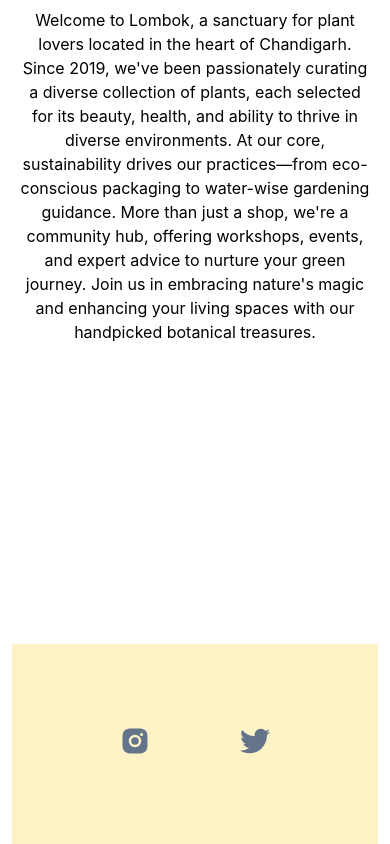
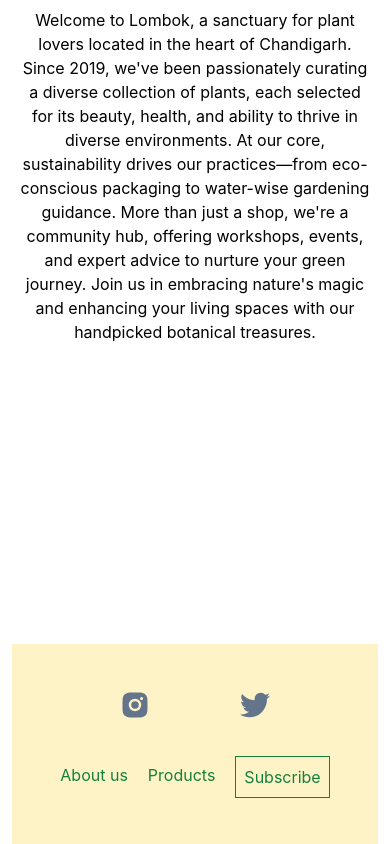
Before and after one commit to paldebarun/product, a React (Create React App) app: page / in a window 390 px wide. Shown: the part 1904-2748 px from the top of the page. Built offline with nearby package versions, Linux system fonts and the light colour scheme; some icons are missing.

Commit message:
the footer icons are modified

```diff
--- a/src/App.js
+++ b/src/App.js
@@ -1,29 +1,14 @@
 import './App.css';
 import { Route,Routes } from 'react-router-dom';
 import Home from './pages/Home';
-import {motion,useScroll,useSpring,useMotionValueEvent} from 'framer-motion'
-import { useState } from 'react';
+import {motion,useScroll,useSpring} from 'framer-motion'
+
 
 function App() {
 
   const {scrollYProgress}=useScroll();
 
   const scalex=useSpring(scrollYProgress);
-
-  const {scrollY}=useScroll();
-  const [hidden,sethidden]=useState(false);
-
-  useMotionValueEvent(scrollY,"change",(latest)=>{
-    const previous=scrollY.getPrevious();
-
-    if(latest>previous ){
-      sethidden(true);
-    }
-    else{
-      sethidden(false);
-    }
-
-  });
 
   return (
     <div className="App">
--- a/src/components/Footer.js
+++ b/src/components/Footer.js
@@ -17,6 +17,8 @@
             });
         }
     }
+
+
 
     const handleScrollToproduct = () => {
         if (productRef && productRef.current) {
@@ -55,13 +57,13 @@
       }
       ,
       transition:{
-        duration:2,
-        delay:0.05
+        duration: 10,
+        delay: 0.2,
       }
     }
 
   return (
-    <div className='w-full   flex justify-center sm:justify-between items-center px-3 h-[200px] bg-amber-100'>
+    <div className='w-full  flex flex-col sm:flex-row gap-[30px] sm:gap-0 justify-center sm:justify-between items-center px-3 h-[200px] bg-amber-100'>
       <div className='flex  gap-[30px] sm:gap-[15px] '>
       <motion.div>
       <RiInstagramFill
@@ -98,22 +100,22 @@
 
       </div>
 
-      <div className='hidden sm:flex gap-[20px] items-center'>
+      <div className='flex gap-[20px] items-center'>
             <motion.div
             variants={fadeInAnimationVariants}
         initial="initial"
         whileInView="animate"
-             className='underline-hover text-green-700  ' onClick={handleScrollToAbout}>About us</motion.div>
+             className='underline-hover text-green-700  ' onClick={handleScrollToAbout}  >About us</motion.div>
             <motion.div
             variants={fadeInAnimationVariants}
         initial="initial"
         whileInView="animate"
-             className='underline-hover text-green-700 ' onClick={handleScrollToproduct}>Products</motion.div>
+             className='underline-hover text-green-700 ' onClick={handleScrollToproduct}  >Products</motion.div>
             <motion.div
             variants={fadeInAnimationVariants}
         initial="initial"
         whileInView="animate"
-            className='sliding-background hover:cursor-pointer text-green-700 border border-green-700 p-2'>Subscribe</motion.div>
+            className='sliding-background hover:cursor-pointer text-green-700 border border-green-700 p-2'  >Subscribe</motion.div>
         </div>
     </div>
   )
```
